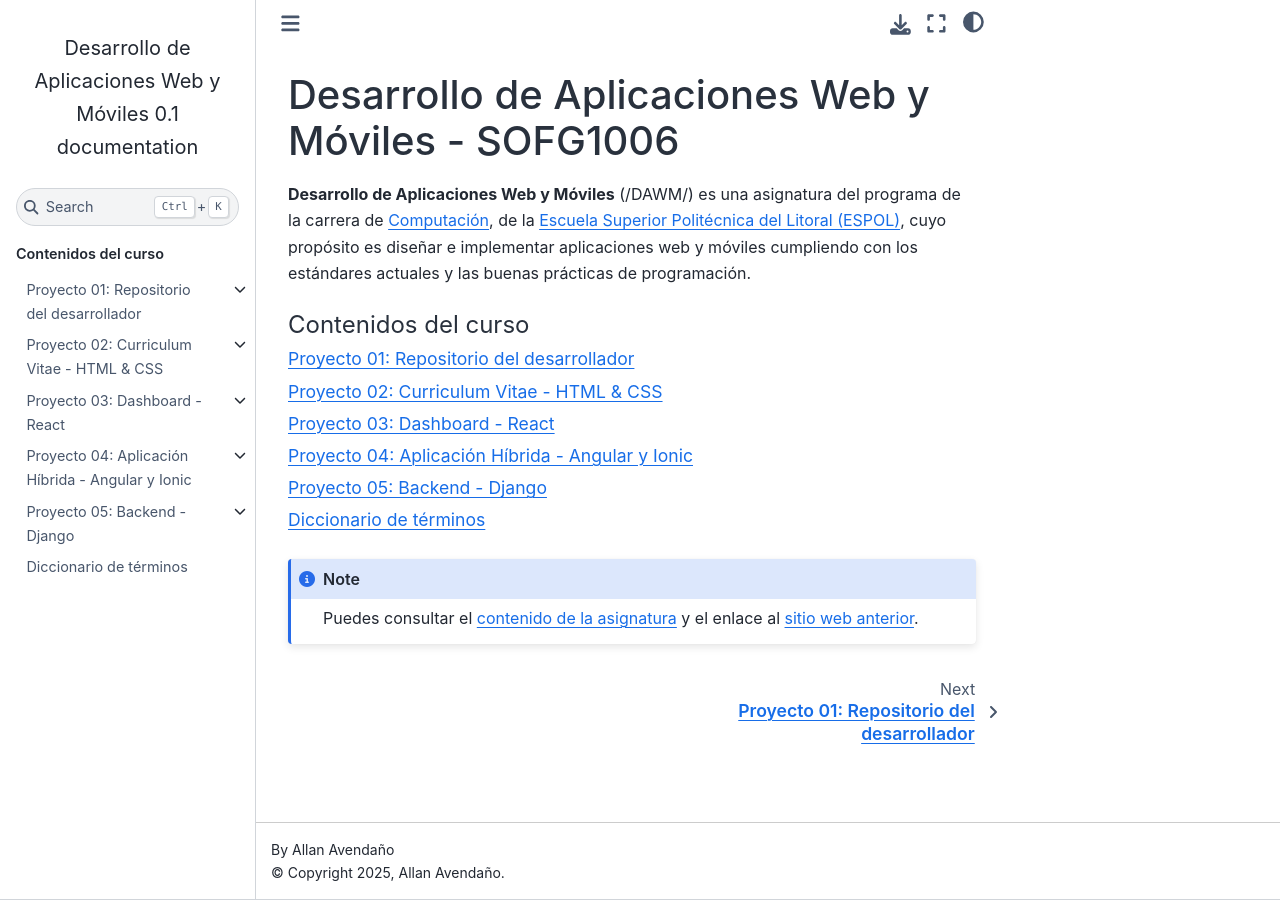
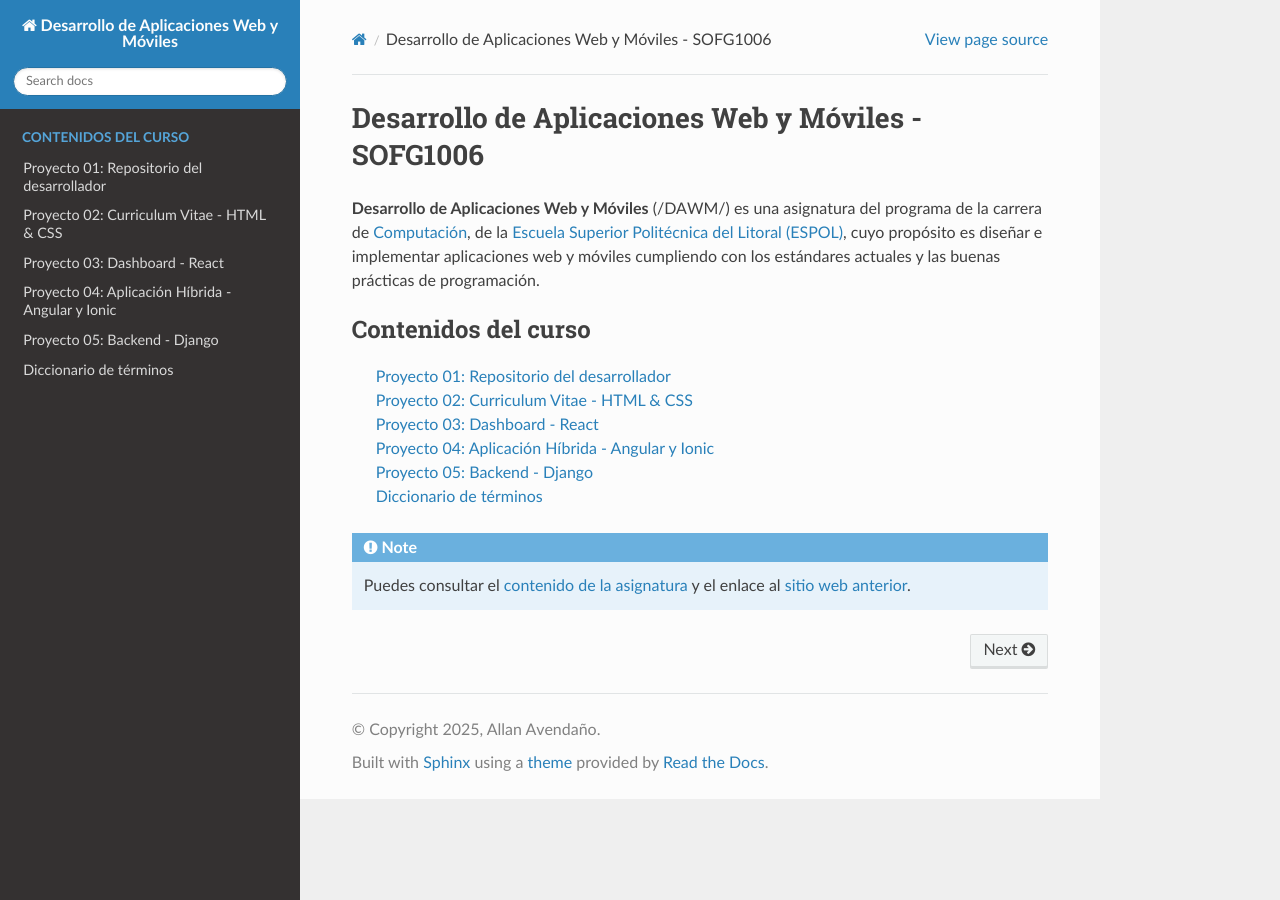
Before and after one commit to DAWMFIEC/DAWM-AI, a Sphinx documentation site: the page built from docs/source/index.rst, in a window 1280 px wide. Built offline with Sphinx 7.4.7 and the Read the Docs theme 3.1.0, drawn with Linux system fonts in a browser that asks for light colours; pages that are not in the unit, such as notebooks, are missing from menus.

Commit message:
sphinx_rtd_theme

```diff
--- a/docs/source/conf.py
+++ b/docs/source/conf.py
@@ -30,8 +30,8 @@ templates_path = ['_templates']
 
 # -- Options for HTML output
 
-#html_theme = 'sphinx_rtd_theme'
-html_theme = 'sphinx_book_theme'
+html_theme = 'sphinx_rtd_theme'
+# html_theme = 'sphinx_book_theme'
 
 # -- Options for EPUB output
 epub_show_urls = 'footnote'
```
